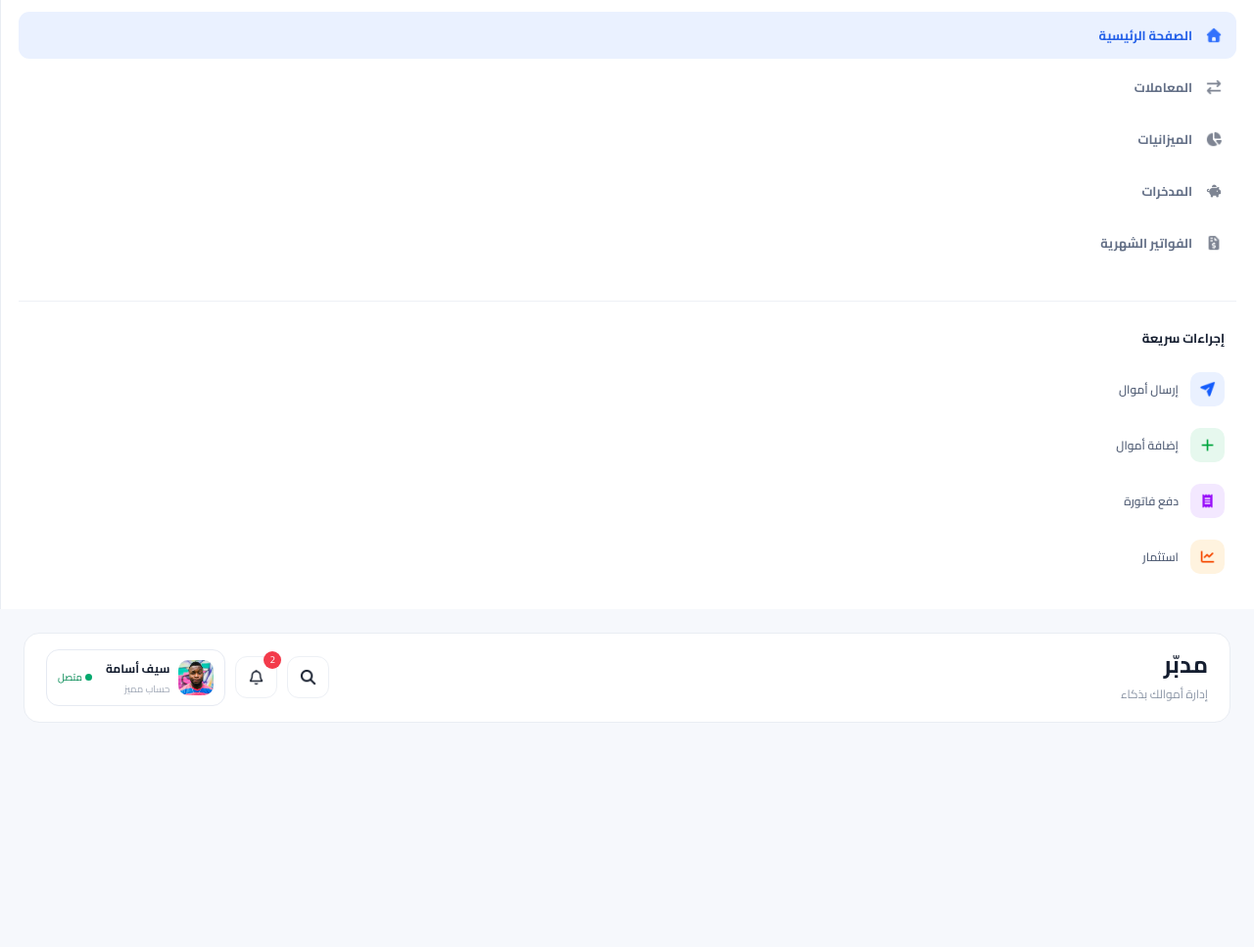
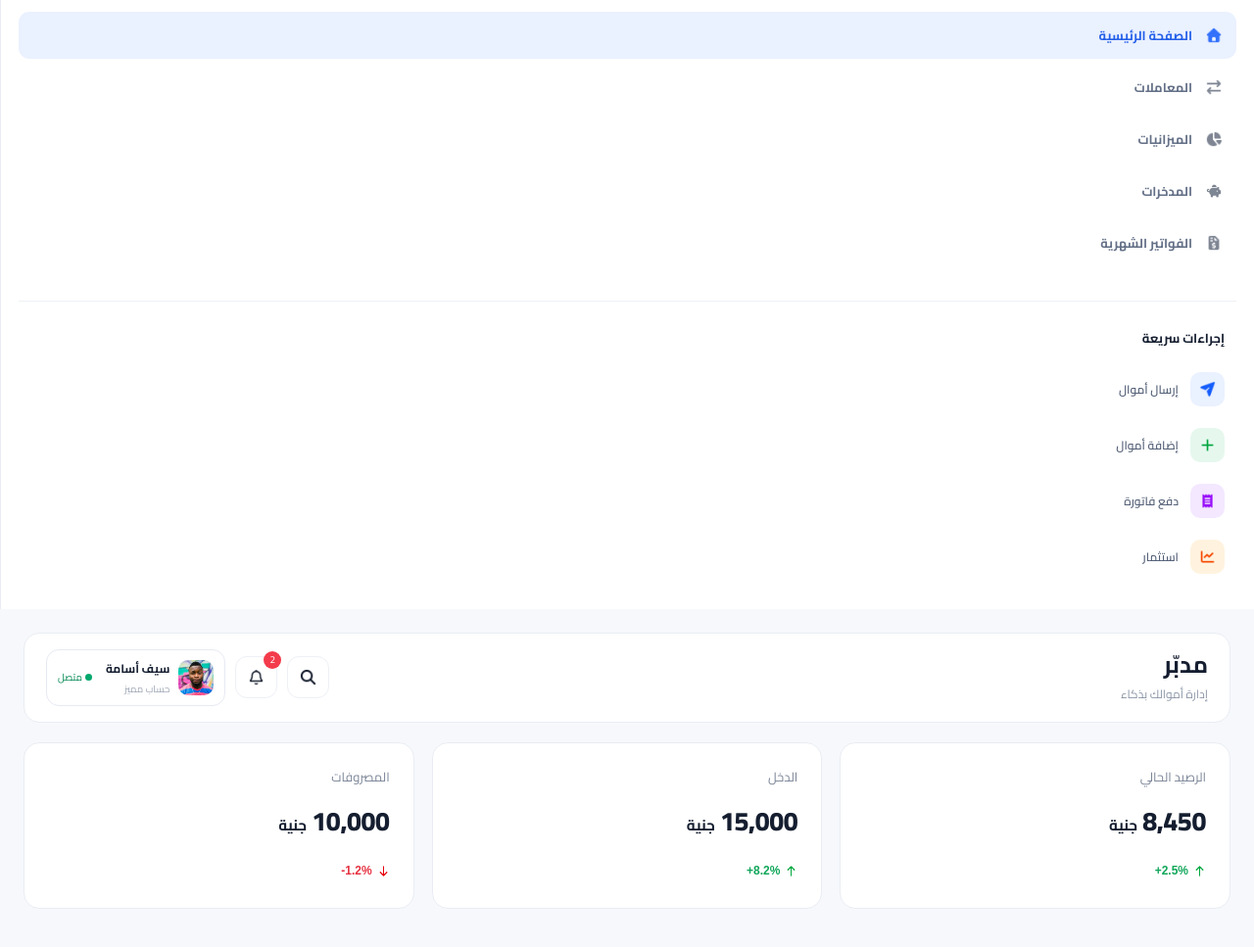
Before and after one commit to Talal-Sharaa/FrontEnd-Route-Assignment-4-Mudabbir, a plain HTML site: page index.html in a window 1280 px wide. Shown: the part 99-1066 px from the top of the page at 98% size. Before the commit the page ends 881 px from the top, so only its background shows below. Drawn offline with Linux system fonts and the light colour scheme.

Commit message:
Create balance, income and expense cards

```diff
--- a/css/style.css
+++ b/css/style.css
@@ -58,3 +58,12 @@ h1, h2, h3, p { margin-top: 0; }
 .profile .online-indicator { font-size: 10px; color: #078b56; white-space: nowrap; margin-inline-start: 5px; }
 .online-dot { display: inline-block; width: 7px; height: 7px; background: #04a86d; border-radius: 50%; margin-inline-end: 3px; }
 .mobile-brand { display: none; }
+
+.summary-grid { display: grid; grid-template-columns: repeat(3, minmax(0, 1fr)); gap: 18px; margin-bottom: 20px; }
+.summary-card { padding: 22px 24px; background: #fff; border: 1px solid #e9edf3; border-radius: 16px; min-height: 164px; }
+.summary-label { font-size: 13px; color: #7b8597; margin-bottom: 8px; }
+.summary-amount { font-size: clamp(22px, 2.1vw, 31px); font-weight: 800; margin: 0 0 12px; letter-spacing: -.35px; }
+.summary-amount span { font-size: .57em; font-weight: 700; }
+.change { display: inline-flex; align-items: center; gap: 5px; font-family: Arial, sans-serif; font-size: 12px; font-weight: 700; }
+.change img { height: 13px; width: 13px; object-fit: contain; }
+.change.positive { color: #10a65a; } .change.negative { color: #e53140; }
--- a/index.html
+++ b/index.html
@@ -57,6 +57,23 @@
   </div>
 </header>
 
+<section class="summary-grid" aria-label="الملخص المالي">
+  <article class="summary-card balance-card">
+    <div class="summary-label">الرصيد الحالي</div>
+    <p class="summary-amount"><bdi>8,450</bdi> <span>جنية</span></p>
+    <span class="change positive"><img src="assets/icons/arrow-down-solid-full-green-up.png" alt="" /><bdi>+2.5%</bdi></span>
+  </article>
+  <article class="summary-card income-card">
+    <div class="summary-label">الدخل</div>
+    <p class="summary-amount"><bdi>15,000</bdi> <span>جنية</span></p>
+    <span class="change positive"><img src="assets/icons/arrow-down-solid-full-green-up.png" alt="" /><bdi>+8.2%</bdi></span>
+  </article>
+  <article class="summary-card expenses-card">
+    <div class="summary-label">المصروفات</div>
+    <p class="summary-amount"><bdi>10,000</bdi> <span>جنية</span></p>
+    <span class="change negative"><img src="assets/icons/arrow-down-solid-full-red.png" alt="" /><bdi>-1.2%</bdi></span>
+  </article>
+</section>
       <div class="content-sections">
 
       </div>
```
